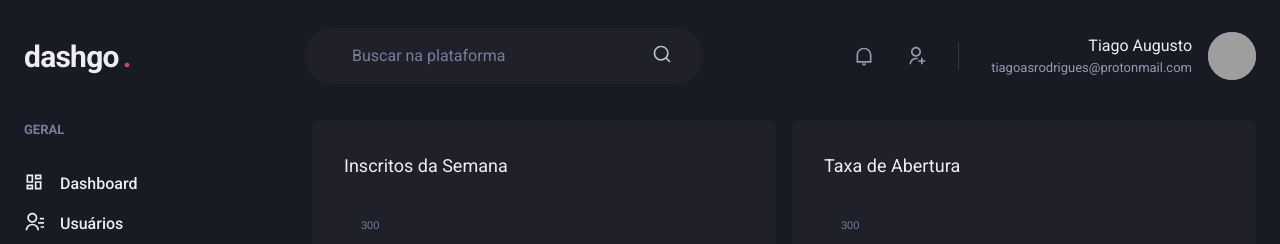
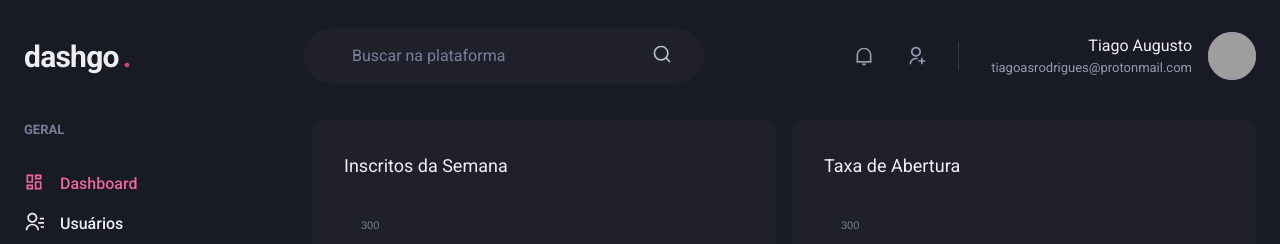
Before and after one commit to tiagoasrodrigues/dashgo, a Next.js app: page /dashboard in a window 1280 px wide. Shown: the top 244 px of the page. Built offline with nearby package versions, Linux system fonts and the light colour scheme; grey boxes are pictures that could not be loaded.

Commit message:
:wrench: Sinalizando link ativo

```diff
--- /dev/null
+++ b/src/components/ActiveLink.tsx
@@ -0,0 +1,36 @@
+import Link, { LinkProps } from 'next/link'
+import { useRouter } from 'next/router';
+import { cloneElement, ReactElement } from 'react';
+
+interface ActiveLinkProps extends LinkProps {
+  children: ReactElement;
+  shouldMatchExactHref?: boolean;
+}
+
+export function ActiveLink({
+  children,
+  shouldMatchExactHref = false,
+  ...rest
+}: ActiveLinkProps) {
+  const { asPath } = useRouter()
+
+  let isActive = false;
+
+  if (shouldMatchExactHref && (asPath === rest.href || asPath === rest.as)) {
+    isActive = true;
+  }
+
+  if (!shouldMatchExactHref &&
+    (asPath.startsWith(String(rest.href)) ||
+      asPath.startsWith(String(rest.as)))) {
+    isActive = true;
+  }
+
+  return (
+    <Link {...rest}>
+      {cloneElement(children, {
+        color: isActive ? 'pink.400' : 'gray.50'
+      })}
+    </Link>
+  );
+}
--- a/src/components/Sidebar/NavLink.tsx
+++ b/src/components/Sidebar/NavLink.tsx
@@ -1,6 +1,7 @@
+import { ElementType } from "react";
 import { Icon, Link as ChakraLink, LinkProps as ChakraLinkProps, Text } from "@chakra-ui/react";
-import { ElementType } from "react";
-import Link from 'next/link';
+
+import { ActiveLink } from "../ActiveLink";
 
 interface NavLinkProps extends ChakraLinkProps {
   icon: ElementType;
@@ -10,11 +11,11 @@
 
 export function NavLink({ icon, children, href, ...rest }: NavLinkProps) {
   return (
-    <Link href={href} passHref>
+    <ActiveLink href={href} passHref>
       <ChakraLink display='flex' align='center' {...rest}>
         <Icon as={icon} fontSize='20' />
         <Text ml='4' fontWeight='medium'>{children}</Text>
       </ChakraLink>
-    </Link>
+    </ActiveLink>
   );
 }
```
